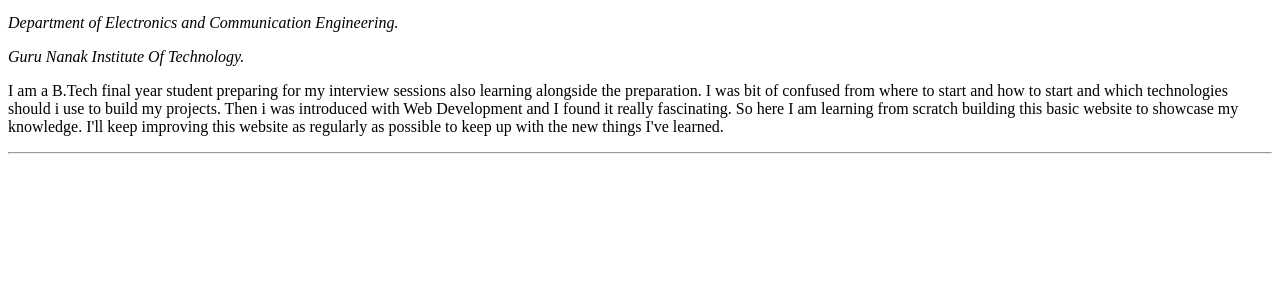
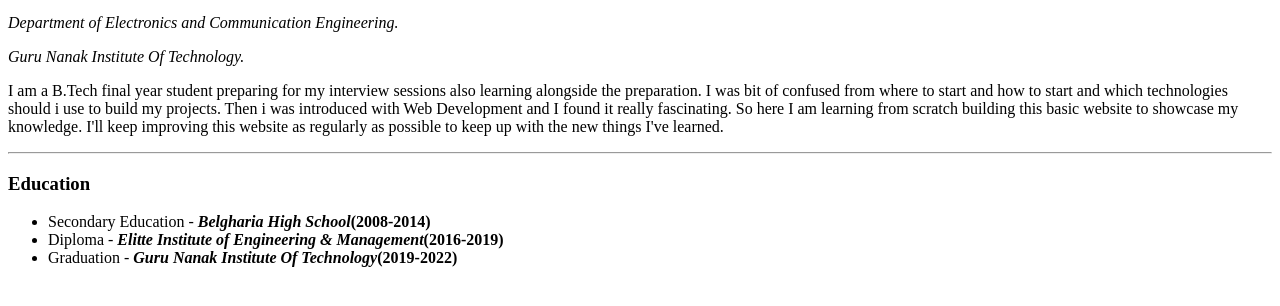
Before and after one commit to souvikk27/WEB-Projects, a plain HTML site: page HTML/index.html in a window 1280 px wide. Shown: the part 100-406 px from the top of the page. Drawn offline with Linux system fonts and the light colour scheme.

Commit message:
added list

```diff
--- a/HTML/index.html
+++ b/HTML/index.html
@@ -12,7 +12,12 @@
 	<p><em>Guru Nanak Institute Of Technology.</em></p>
 	<p>I am a B.Tech final year student preparing for my interview sessions also learning alongside the preparation. I was bit of confused from where to start and how to start and which technologies should i use to build my projects. Then i was introduced with Web Development and I found it really fascinating. So here I am learning from scratch building this basic website to showcase my knowledge. I'll keep improving this website as regularly as possible to keep up with the new things I've learned.</p>
 	<hr>
-
+	<h3>Education</h3>
+	<ul>
+		<li>Secondary Education - <em><strong>Belgharia High School</em>(2008-2014)</strong></li>
+		<li>Diploma - <em><strong>Elitte Institute of Engineering & Management</em>(2016-2019)</strong></li>
+		<li>Graduation - <em><strong>Guru Nanak Institute Of Technology</em>(2019-2022)</strong></li>
+	</ul>
 
 </body>
 </html>
```
